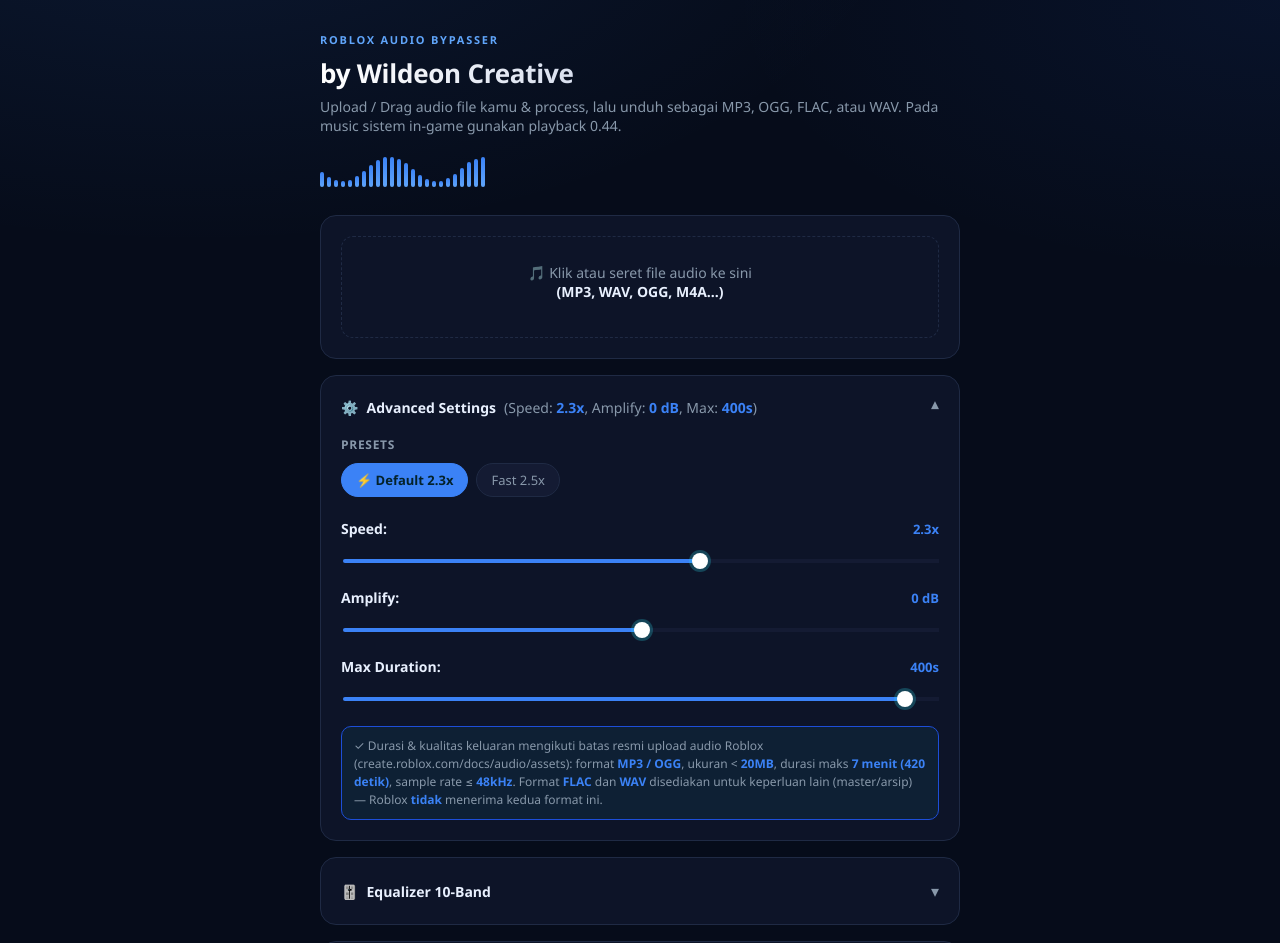
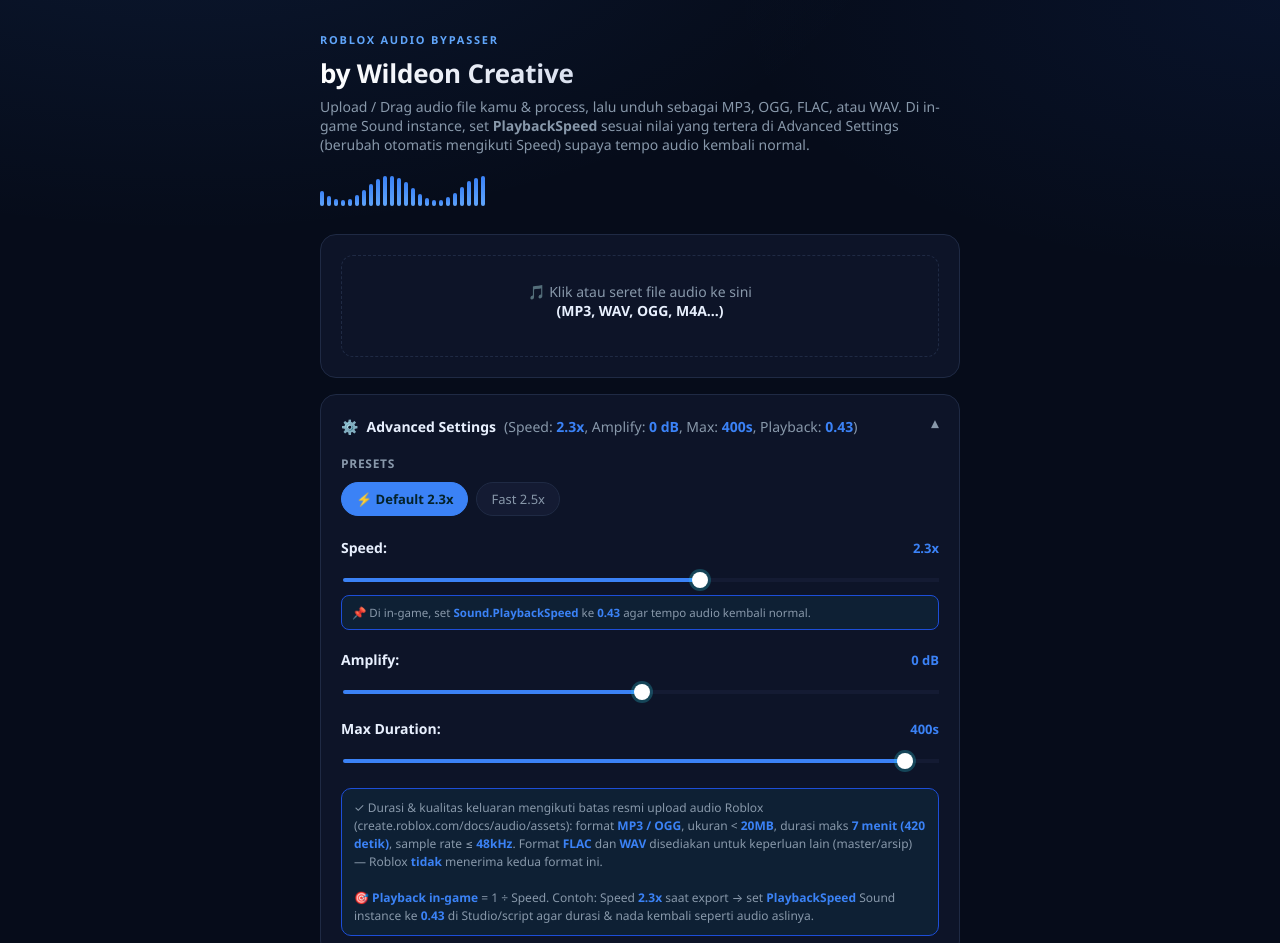
Before and after one commit to Kelpinn55/audio-pass, a website: page index.html in a window 1280 px wide. Shown: the top 943 px of the page. Drawn offline with Linux system fonts and the light colour scheme.

Commit message:
Update index.html

```diff
--- a/index.html
+++ b/index.html
@@ -107,6 +107,11 @@
   .preset.active{background:var(--cyan);color:#04222a;border-color:var(--cyan);font-weight:700;}
 
   .slider-block{margin-bottom:20px;}
+  .playback-hint{
+    font-size:11.5px;color:var(--muted);margin-top:8px;line-height:1.5;
+    padding:8px 10px;background:rgba(45,216,232,0.06);border:1px solid var(--cyan-dim);border-radius:8px;
+  }
+  .playback-hint b{color:var(--cyan);}
   .slider-top{display:flex;justify-content:space-between;align-items:baseline;margin-bottom:8px;}
   .slider-top .name{font-size:14px;font-weight:600;}
   .slider-top .val{font-size:13px;color:var(--cyan);font-weight:700;}
@@ -196,7 +201,7 @@
   <div class="hero">
     <div class="eyebrow">Roblox Audio Bypasser</div>
     <h1>by Wildeon Creative</h1>
-    <p class="sub">Upload / Drag audio file kamu &amp; process, lalu unduh sebagai MP3, OGG, FLAC, atau WAV. Pada music sistem in-game gunakan playback 0.44.</p>
+    <p class="sub">Upload / Drag audio file kamu &amp; process, lalu unduh sebagai MP3, OGG, FLAC, atau WAV. Di in-game Sound instance, set <b>PlaybackSpeed</b> sesuai nilai yang tertera di Advanced Settings (berubah otomatis mengikuti Speed) supaya tempo audio kembali normal.</p>
     <div class="wave" id="wave"></div>
   </div>
 
@@ -212,7 +217,7 @@
   <!-- Advanced Settings -->
   <div class="card">
     <div class="adv-head" id="advHead">
-      <div class="title"><span class="gear">⚙️</span> Advanced Settings <span class="vals">(Speed: <b id="hdrSpeed">2.3x</b>, Amplify: <b id="hdrAmp">0 dB</b>, Max: <b id="hdrMax">400s</b>)</span></div>
+      <div class="title"><span class="gear">⚙️</span> Advanced Settings <span class="vals">(Speed: <b id="hdrSpeed">2.3x</b>, Amplify: <b id="hdrAmp">0 dB</b>, Max: <b id="hdrMax">400s</b>, Playback: <b id="hdrPlayback">0.43</b>)</span></div>
       <span class="chev open" id="chev">▾</span>
     </div>
     <div class="adv-body open" id="advBody">
@@ -226,6 +231,7 @@
         <div class="slider-block">
           <div class="slider-top"><span class="name">Speed:</span><span class="val" id="speedVal">2.3x</span></div>
           <input type="range" id="speedSlider" min="0.5" max="3.5" step="0.1" value="2.3">
+          <div class="playback-hint" id="playbackHint">📌 Di in-game, set <b>Sound.PlaybackSpeed</b> ke <b id="speedPlaybackInline">0.43</b> agar tempo audio kembali normal.</div>
         </div>
 
         <div class="slider-block">
@@ -239,7 +245,7 @@
         </div>
       </div>
     </div>
-    <div class="note">✓ Durasi &amp; kualitas keluaran mengikuti batas resmi upload audio Roblox (create.roblox.com/docs/audio/assets): format <b>MP3 / OGG</b>, ukuran &lt; <b>20MB</b>, durasi maks <b>7 menit (420 detik)</b>, sample rate &le; <b>48kHz</b>. Format <b>FLAC</b> dan <b>WAV</b> disediakan untuk keperluan lain (master/arsip) — Roblox <b>tidak</b> menerima kedua format ini.</div>
+    <div class="note">✓ Durasi &amp; kualitas keluaran mengikuti batas resmi upload audio Roblox (create.roblox.com/docs/audio/assets): format <b>MP3 / OGG</b>, ukuran &lt; <b>20MB</b>, durasi maks <b>7 menit (420 detik)</b>, sample rate &le; <b>48kHz</b>. Format <b>FLAC</b> dan <b>WAV</b> disediakan untuk keperluan lain (master/arsip) — Roblox <b>tidak</b> menerima kedua format ini.<br><br>🎯 <b>Playback in-game</b> = 1 &divide; Speed. Contoh: Speed <b>2.3x</b> saat export &rarr; set <b>PlaybackSpeed</b> Sound instance ke <b>0.43</b> di Studio/script agar durasi &amp; nada kembali seperti audio aslinya.</div>
   </div>
 
   <!-- Equalizer -->
@@ -341,7 +347,15 @@ const maxVal = document.getElementById('maxVal');
 const hdrSpeed = document.getElementById('hdrSpeed');
 const hdrAmp = document.getElementById('hdrAmp');
 const hdrMax = document.getElementById('hdrMax');
+const hdrPlayback = document.getElementById('hdrPlayback');
+const speedPlaybackInline = document.getElementById('speedPlaybackInline');
 const presets = document.querySelectorAll('.preset');
+
+// PlaybackSpeed yang perlu di-set di Sound instance Roblox supaya tempo audio
+// kembali normal setelah di-speed-up saat export (kebalikan dari faktor Speed).
+function computePlayback(speed){
+  return (1 / speed).toFixed(2);
+}
 
 function updateSliderFill(el){
   const min=+el.min, max=+el.max, val=+el.value;
@@ -351,12 +365,15 @@ function refreshLabels(){
   const sp=parseFloat(speedSlider.value).toFixed(1);
   const am=parseFloat(ampSlider.value);
   const mx=parseFloat(maxSlider.value);
+  const playback = computePlayback(parseFloat(sp));
   speedVal.textContent = sp+'x';
   ampVal.textContent = (am>0?'+':'')+am+' dB';
   maxVal.textContent = mx+'s';
   hdrSpeed.textContent = sp+'x';
   hdrAmp.textContent = (am>0?'+':'')+am+' dB';
   hdrMax.textContent = mx+'s';
+  hdrPlayback.textContent = playback;
+  speedPlaybackInline.textContent = playback;
   updateSliderFill(speedSlider); updateSliderFill(ampSlider); updateSliderFill(maxSlider);
   setWaveSpeed(parseFloat(sp));
 }
```
